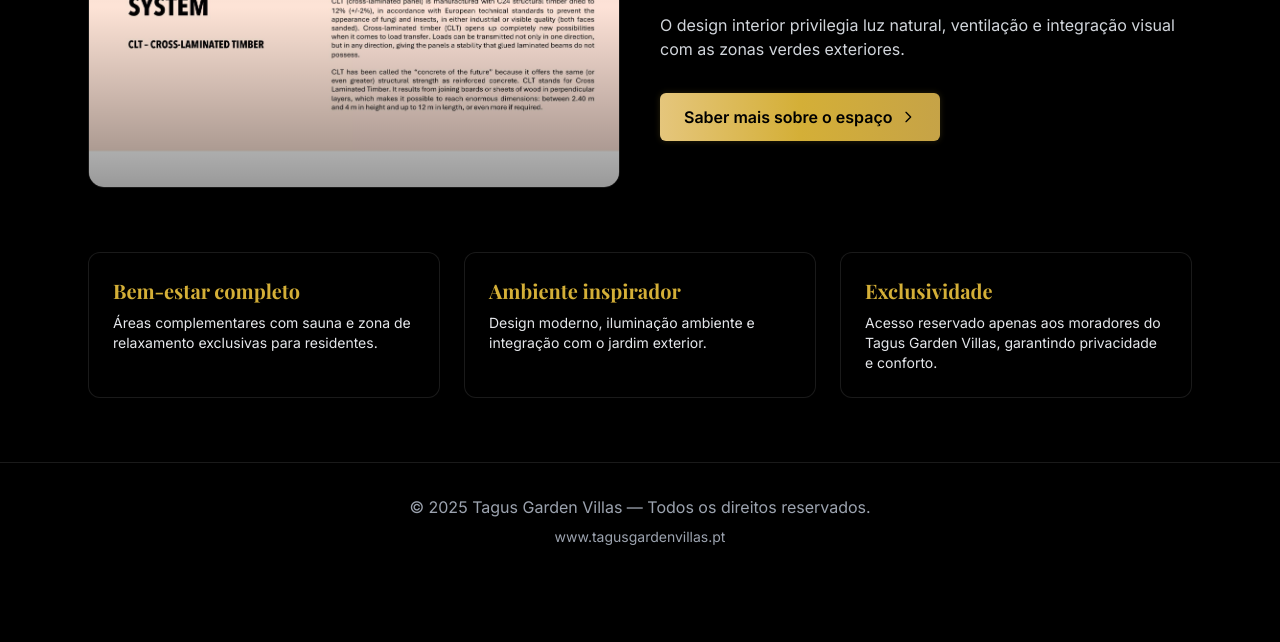
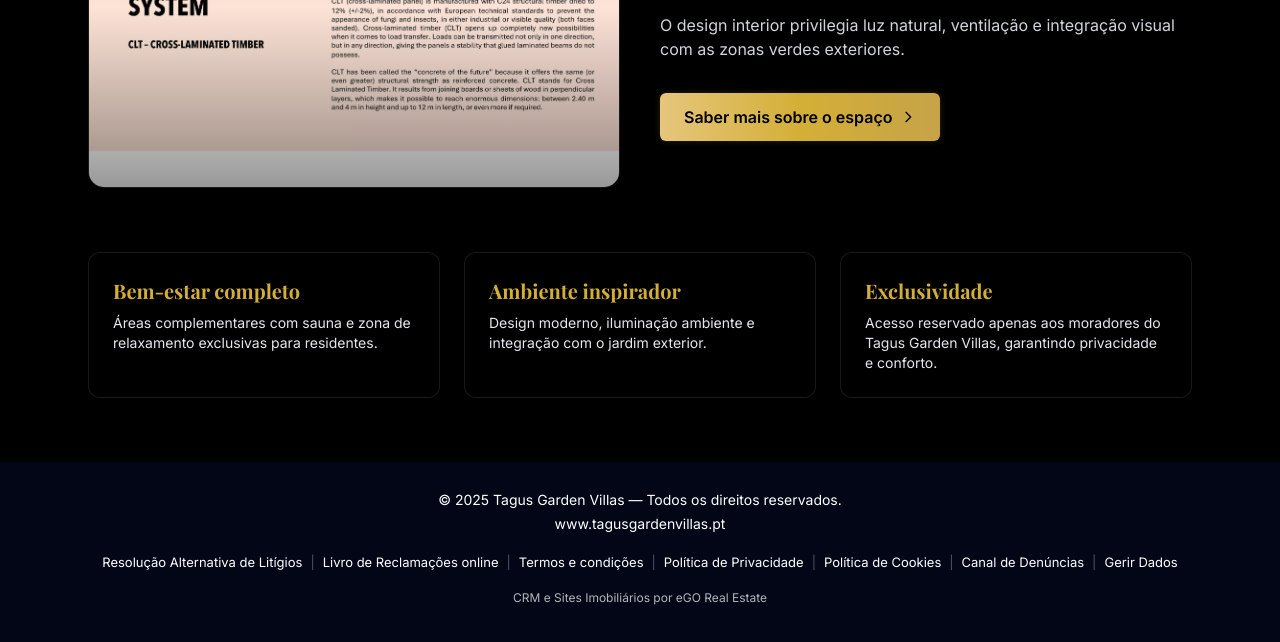
Before and after one commit to JoaoSabioni/TagusGardenVIllas, a plain HTML site: page ginasio.html in a window 1280 px wide. Shown: the part 578-1220 px from the top of the page. Before the commit the page ends 1157 px from the top, so only its background shows below. Drawn offline with nearby package versions, Linux system fonts and the light colour scheme.

Commit message:
Update ginasio.html

```diff
--- a/ginasio.html
+++ b/ginasio.html
@@ -161,16 +161,39 @@
   </main>
 
   <!-- FOOTER -->
-  <footer class="py-8 text-center text-gray-400 border-t border-white/10">
-    <div class="max-w-2xl mx-auto">
-      <div class="mb-2">© <span id="year"></span> Tagus Garden Villas — Todos os direitos reservados.</div>
-      <div class="text-sm">www.tagusgardenvillas.pt</div>
-    </div>
-  </footer>
+  <footer class="bg-slate-950 text-white text-center px-4 pt-7 pb-9">
+  <!-- topo -->
+  <div>
+    <p class="text-sm font-medium">© 2025 Tagus Garden Villas — Todos os direitos reservados.</p>
+    <p class="mt-1 text-sm">
+      <a href="https://www.tagusgardenvillas.pt" class="hover:opacity-70 transition">
+        www.tagusgardenvillas.pt
+      </a>
+    </p>
+  </div>
 
-  <script>
-    document.getElementById('year').textContent = new Date().getFullYear();
-  </script>
+  <!-- links legais -->
+  <div class="mt-5 flex flex-wrap gap-2 justify-center text-xs sm:text-[13px]">
+    <a href="/resolucao-alternativa-de-litigios.html" class="hover:opacity-70 transition">Resolução Alternativa de Litígios</a>
+    <span class="hidden sm:inline opacity-30">|</span>
+    <a href="/livro-de-reclamacoes.html" class="hover:opacity-70 transition">Livro de Reclamações online</a>
+    <span class="hidden sm:inline opacity-30">|</span>
+    <a href="/termos-e-condicoes.html" class="hover:opacity-70 transition">Termos e condições</a>
+    <span class="hidden sm:inline opacity-30">|</span>
+    <a href="/politica-de-privacidade.html" class="hover:opacity-70 transition">Política de Privacidade</a>
+    <span class="hidden sm:inline opacity-30">|</span>
+    <a href="/politica-de-cookies.html" class="hover:opacity-70 transition">Política de Cookies</a>
+    <span class="hidden sm:inline opacity-30">|</span>
+    <a href="/canal-de-denuncias.html" class="hover:opacity-70 transition">Canal de Denúncias</a>
+    <span class="hidden sm:inline opacity-30">|</span>
+    <a href="/gerir-dados.html" class="hover:opacity-70 transition">Gerir Dados</a>
+  </div>
+
+  <!-- créditos -->
+  <div class="mt-5 text-[11px] sm:text-xs opacity-70">
+    CRM e Sites Imobiliários por eGO Real Estate
+  </div>
+</footer>
 
   <!-- JS do drawer -->
   <script>
```
